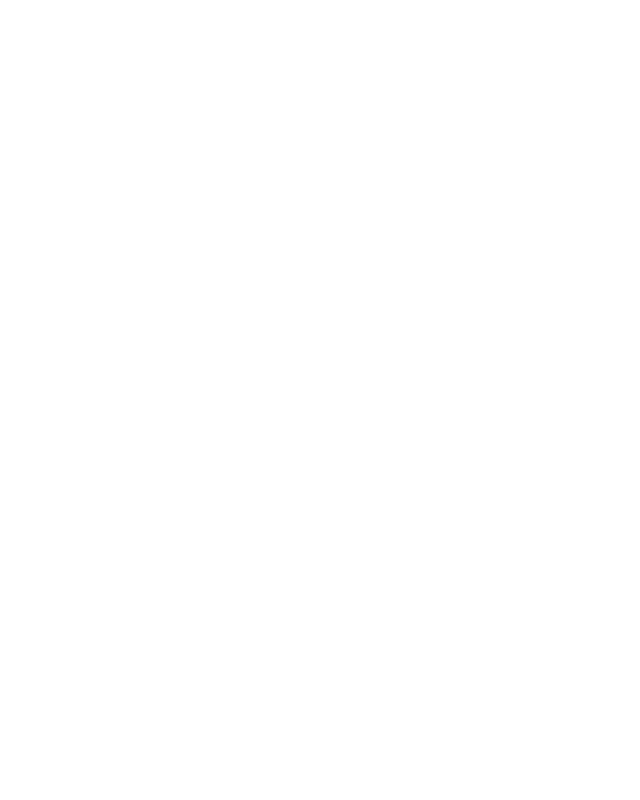
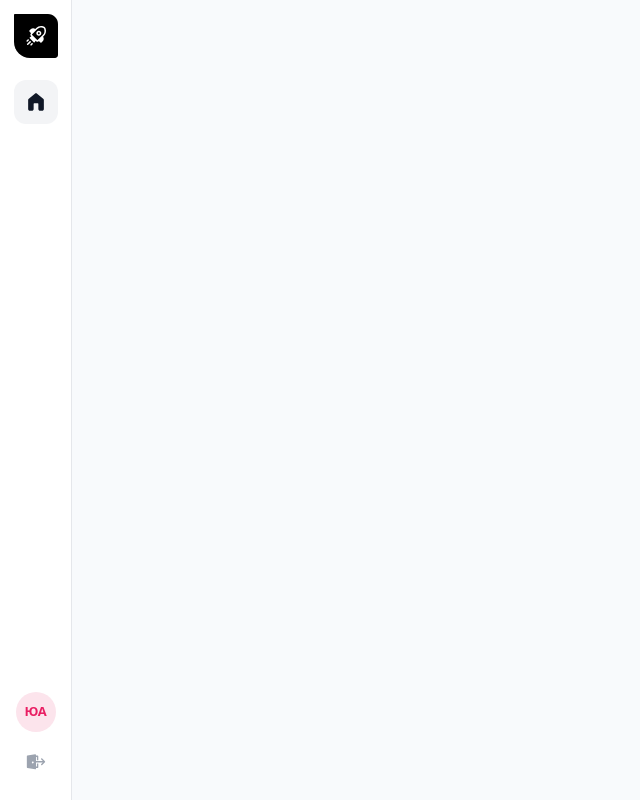
Before and after one commit to deadusr/shuttle_service, a React (Vite) app: page / in a window 1280 px wide. Shown: the whole page, without its empty margins (0-640 px from the left). Built offline with nearby package versions, Linux system fonts and the light colour scheme.

Commit message:
Добавил сайдбар

```diff
--- a/src/App.tsx
+++ b/src/App.tsx
@@ -1,15 +1,12 @@
-
-import Logo from './components/logo';
-import { Icon } from './components/icons';
+import Sidebar from './components/Sidebar';
 
 function App() {
-
   return (
-    <div className="bg-slate-50 container mx-auto">
-      <nav className="flex justify-between items-center flex-col bg-white">
-        <div className="logo w-11 h-11">
-        </div>
-      </nav>
+    <div className="app-layout">
+      <Sidebar />
+      <main className="app-content">
+        {/* Основной контент */}
+      </main>
     </div>
   );
 }
--- /dev/null
+++ b/src/components/Sidebar.tsx
@@ -0,0 +1,48 @@
+import Logo from './logo';
+import { Icon } from './icons';
+
+interface NavItem {
+    icon: string;
+    label: string;
+    active?: boolean;
+}
+
+const navItems: NavItem[] = [
+    { icon: 'home', label: 'Главная', active: true },
+];
+
+const Sidebar = () => {
+    return (
+        <aside className="sidebar">
+            {/* Logo */}
+            <div className="sidebar__logo">
+                <Logo />
+            </div>
+
+            {/* Navigation */}
+            <nav className="sidebar__nav">
+                {navItems.map((item) => (
+                    <button
+                        key={item.icon}
+                        className={`sidebar__nav-item ${item.active ? 'sidebar__nav-item--active' : ''}`}
+                        title={item.label}
+                    >
+                        <Icon name={item.icon} className="sidebar__icon" />
+                    </button>
+                ))}
+            </nav>
+
+            {/* User Section */}
+            <div className="sidebar__footer">
+                <div className="sidebar__avatar" title="Юлия Александрова">
+                    ЮА
+                </div>
+                <button className="sidebar__nav-item sidebar__sign-out" title="Выход">
+                    <Icon name="sign-out" className="sidebar__icon" />
+                </button>
+            </div>
+        </aside>
+    );
+};
+
+export default Sidebar;
--- a/src/index.css
+++ b/src/index.css
@@ -1 +1,126 @@
 @import "tailwindcss";
+
+/* ===========================
+   Sidebar
+   =========================== */
+
+.sidebar {
+    position: fixed;
+    top: 0;
+    left: 0;
+    width: 72px;
+    height: 100vh;
+    display: flex;
+    flex-direction: column;
+    background-color: #ffffff;
+    border-right: 1px solid #e5e7eb;
+    z-index: 50;
+}
+
+/* Logo block */
+.sidebar__logo {
+    display: flex;
+    align-items: center;
+    justify-content: center;
+    width: 100%;
+    padding: 14px 0;
+    flex-shrink: 0;
+}
+
+/* Navigation */
+.sidebar__nav {
+    display: flex;
+    flex-direction: column;
+    align-items: center;
+    gap: 4px;
+    padding: 8px 0;
+    flex: 1;
+}
+
+.sidebar__nav-item {
+    display: flex;
+    align-items: center;
+    justify-content: center;
+    width: 44px;
+    height: 44px;
+    border-radius: 12px;
+    border: none;
+    background: transparent;
+    color: #9ca3af;
+    cursor: pointer;
+    transition: all 0.2s ease;
+}
+
+.sidebar__nav-item:hover {
+    background-color: #f3f4f6;
+    color: #374151;
+}
+
+.sidebar__nav-item--active {
+    background-color: #f3f4f6;
+    color: #111827;
+}
+
+/* Icon sizing */
+.sidebar__icon {
+    width: 22px;
+    height: 22px;
+}
+
+/* Footer (user section) */
+.sidebar__footer {
+    display: flex;
+    flex-direction: column;
+    align-items: center;
+    gap: 8px;
+    padding: 12px 0 16px;
+    flex-shrink: 0;
+}
+
+/* Avatar */
+.sidebar__avatar {
+    width: 40px;
+    height: 40px;
+    border-radius: 50%;
+    background-color: #fce4ec;
+    color: #e91e63;
+    font-size: 13px;
+    font-weight: 600;
+    display: flex;
+    align-items: center;
+    justify-content: center;
+    cursor: pointer;
+    transition: transform 0.2s ease;
+    letter-spacing: -0.02em;
+    user-select: none;
+}
+
+.sidebar__avatar:hover {
+    transform: scale(1.08);
+}
+
+/* Sign out button */
+.sidebar__sign-out {
+    color: #9ca3af;
+}
+
+.sidebar__sign-out:hover {
+    color: #ef4444;
+    background-color: #fef2f2;
+}
+
+/* ===========================
+   Main Layout
+   =========================== */
+
+.app-layout {
+    display: flex;
+    min-height: 100vh;
+}
+
+.app-content {
+    margin-left: 72px;
+    flex: 1;
+    background-color: #f8fafc;
+    min-height: 100vh;
+}
```
